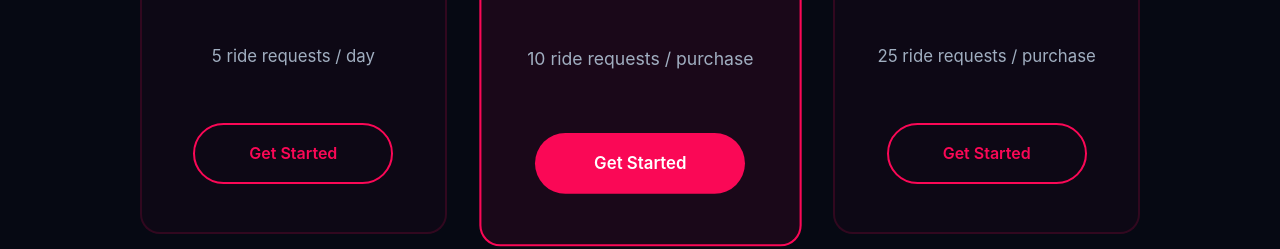
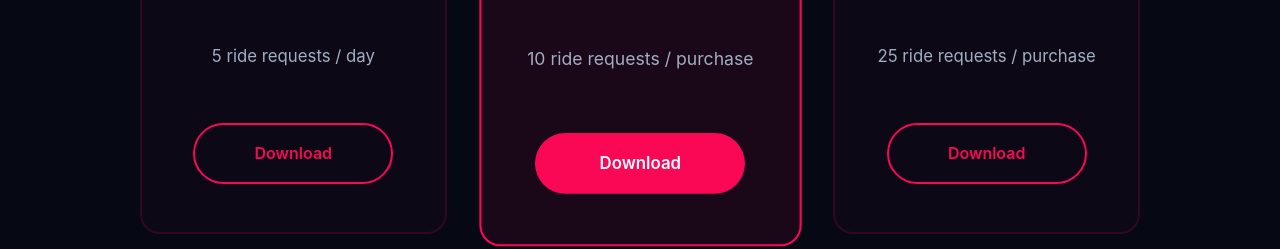
Before and after one commit to sharx2022/react-spa, a React (Vite) app: page /products/sharx in a window 1280 px wide. Shown: the part 2960-3209 px from the top of the page. Built offline with nearby package versions, Linux system fonts and the light colour scheme; no server answers; what react-google-recaptcha-v3 would draw is missing.

Commit message:
fix scrolling issues

```diff
--- a/src/App.tsx
+++ b/src/App.tsx
@@ -13,11 +13,14 @@ import RotaIQTermsConditions from "./pages/RotaIQTermsConditions";
 import { useEffect } from "react";
 
 function ScrollToTop() {
-  const { pathname } = useLocation();
+  const { pathname, hash } = useLocation();
 
   useEffect(() => {
-    window.scrollTo(0, 0);
-  }, [pathname]);
+    // Don't scroll to top if there's a hash (let the hash navigation handle it)
+    if (!hash) {
+      window.scrollTo(0, 0);
+    }
+  }, [pathname, hash]);
 
   return null;
 }
--- a/src/pages/Home.tsx
+++ b/src/pages/Home.tsx
@@ -36,6 +36,20 @@ function Home() {
         clearTimeout(submissionResetTimer.current);
       }
     };
+  }, []);
+
+  // Handle hash navigation (for links from other pages)
+  useEffect(() => {
+    const hash = window.location.hash;
+    if (hash) {
+      // Small delay to ensure the page has rendered
+      setTimeout(() => {
+        const element = document.querySelector(hash);
+        if (element) {
+          element.scrollIntoView({ behavior: "smooth", block: "start" });
+        }
+      }, 100);
+    }
   }, []);
 
   // Handle form input changes
--- a/src/pages/SharxProduct.tsx
+++ b/src/pages/SharxProduct.tsx
@@ -28,7 +28,7 @@ function SharxProduct() {
             </svg>
             Back to Home
           </Link>
-          <div className="product-hero-content">
+          <div className="product-hero-content" id="about">
             <div className="product-hero-text">
               <h1>Sharx</h1>
               <h2>Share Your Cab</h2>
@@ -47,7 +47,7 @@ function SharxProduct() {
                   Learn More
                 </a>
               </div> */}
-              <div className="app-download-buttons">
+              <div id="download" className="app-download-buttons">
                 <a
                   href="https://apps.apple.com/gb/app/sharx-cab-taxi-sharing-london/id6450862437"
                   target="_blank"
@@ -330,8 +330,8 @@ function SharxProduct() {
               <ul className="plan-features">
                 <li>5 ride requests / day</li>
               </ul>
-              <a href="#contact" className="btn btn-secondary">
-                Get Started
+              <a href="#about" className="btn btn-secondary">
+                Download
               </a>
             </div>
             <div className="pricing-card popular">
@@ -345,8 +345,8 @@ function SharxProduct() {
               <ul className="plan-features">
                 <li>10 ride requests / purchase</li>
               </ul>
-              <a href="#contact" className="btn btn-primary">
-                Get Started
+              <a href="#about" className="btn btn-primary">
+                Download
               </a>
             </div>
             <div className="pricing-card">
@@ -359,8 +359,8 @@ function SharxProduct() {
               <ul className="plan-features">
                 <li>25 ride requests / purchase</li>
               </ul>
-              <a href="#contact" className="btn btn-secondary">
-                Get Started
+              <a href="#about" className="btn btn-secondary">
+                Download
               </a>
             </div>
           </div>
@@ -646,9 +646,13 @@ function SharxProduct() {
             <div className="legal-links">
               <Link to="/products/sharx/privacy-policy">Privacy Policy</Link>
               <span className="separator">•</span>
-              <Link to="/products/sharx/terms-conditions">Terms & Conditions</Link>
+              <Link to="/products/sharx/terms-conditions">
+                Terms & Conditions
+              </Link>
               <span className="separator">•</span>
-              <Link to="/products/sharx/community-guidelines">Community Guidelines</Link>
+              <Link to="/products/sharx/community-guidelines">
+                Community Guidelines
+              </Link>
               <span className="separator">•</span>
               <Link to="/products/sharx/safety-tips">Safety Tips</Link>
             </div>
```
